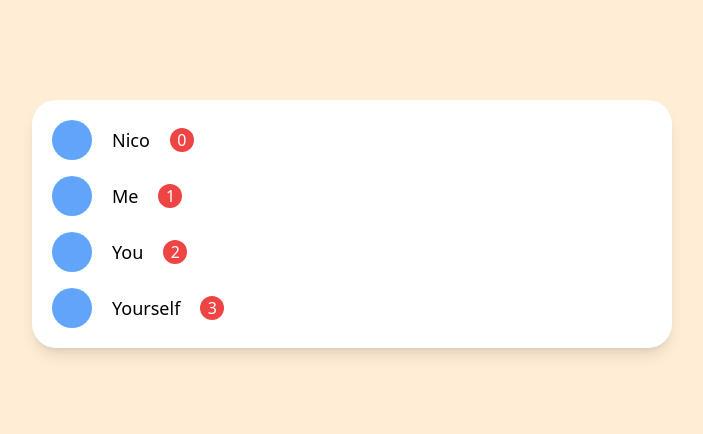
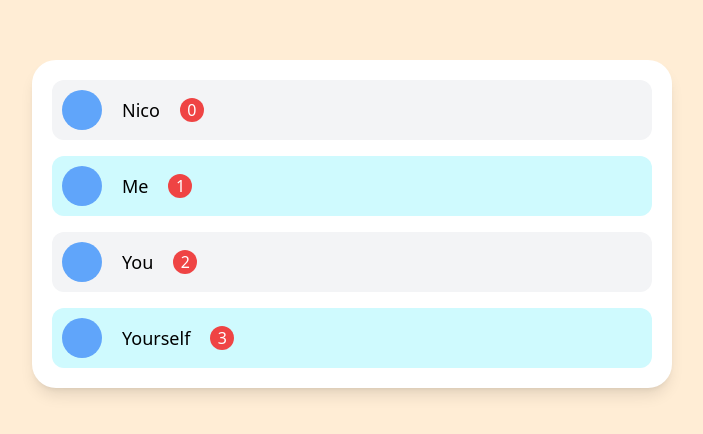
Before and after one commit to cornchiplick/carrot-market-reloaded, a Next.js app: page / in a window 1280 px wide. Shown: the part 176-610 px from the top of the page, without its empty margins (288-991 px from the left). Built offline with nearby package versions, Linux system fonts and the light colour scheme.

Commit message:
Fix: 홀수, 짝수 자식요소에 적용되는 modifier - odd, even

```diff
--- a/app/page.tsx
+++ b/app/page.tsx
@@ -14,7 +14,7 @@ export default function Home() {
           <div
             key={index}
             className="flex items-center gap-5
-            "
+            odd:bg-gray-100 even:bg-cyan-100 p-2.5 rounded-xl"
           >
             <div className="size-10 bg-blue-400 rounded-full" />
             <span className="text-lg font-medium">{person}</span>
```
